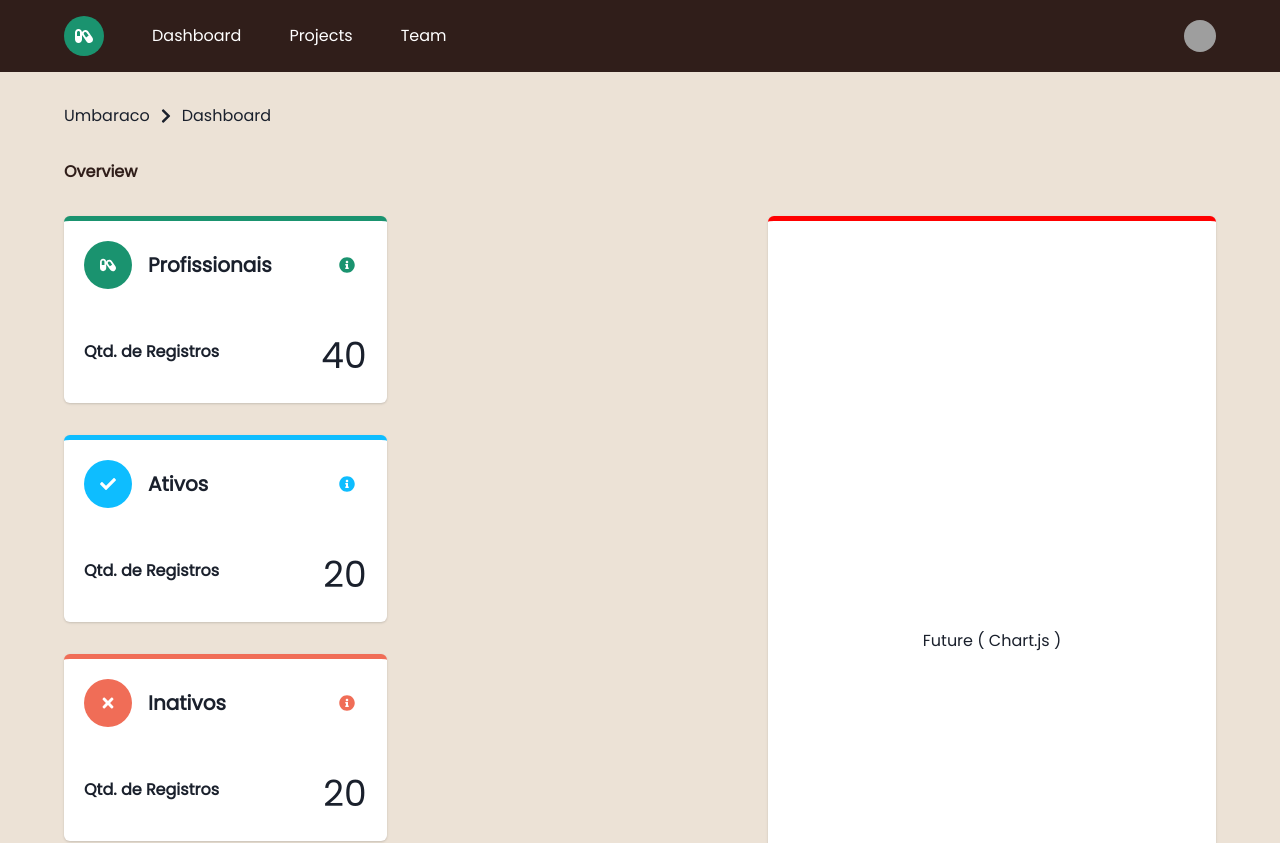
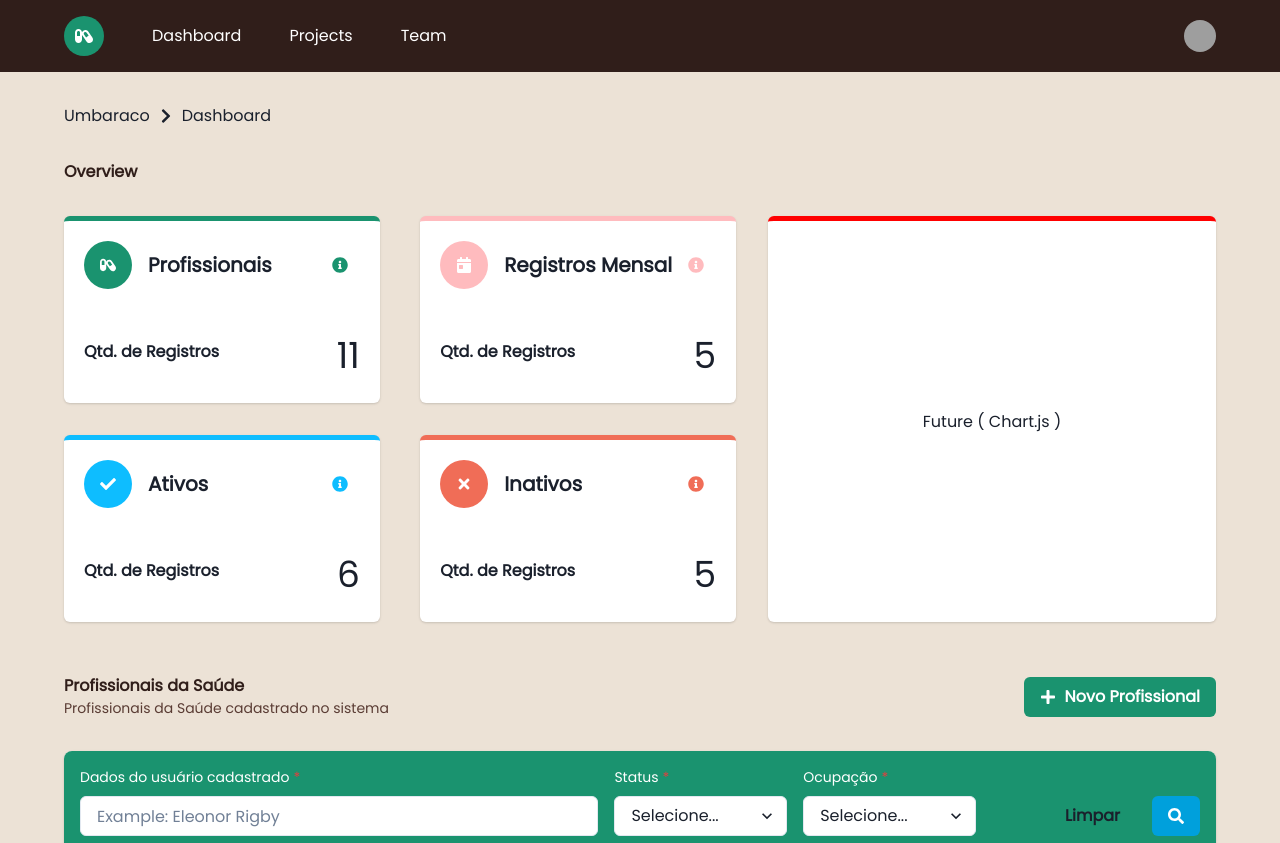
Before and after one commit to AlehSouza/health-care, a Next.js app: page /dashboard in a window 1280 px wide. Shown: the top 843 px of the page. Built offline with nearby package versions, Linux system fonts and the light colour scheme; grey boxes are pictures that could not be loaded.

Commit message:
feat: adjust layout of cards, add functions to update cards

```diff
--- a/src/app/components/dashboard-card/index.tsx
+++ b/src/app/components/dashboard-card/index.tsx
@@ -13,7 +13,14 @@ type IDashboardCard = {
 const Index = ({ title, color, icon, quantity, tooltip }: IDashboardCard) => {
     return (
         <Card
-            width={'48%'}
+            width={{
+                base: '0em',
+                sm: '100%',
+                md: '100%',
+                lg: '100%',
+                xl: '47%',
+                '2xl': '48%',
+            }}
             borderTop={`5px solid ${color}`}
         >
             <CardHeader>
--- a/src/app/components/table-doctors/index.tsx
+++ b/src/app/components/table-doctors/index.tsx
@@ -62,8 +62,8 @@ const Index = () => {
         const onSubmit = (e: any) => {
             const today = new Date()
             const year = today.getFullYear()
-            const month = today.getMonth()
-            const day = today.getDay()
+            const month = today.getMonth() + 1
+            const day = today.getDate()
 
             const created_at = `${year}-${month}-${day}`
             const address = `${e.street}, ${e.number} - ${e.cep}`
@@ -315,7 +315,6 @@ const Index = () => {
 
     // Modal Update
     const ModalUpdateProfessional = () => {
-
         const {
             register,
             handleSubmit,
@@ -324,8 +323,10 @@ const Index = () => {
 
         const handleUpdateProfessional = (e: Professional) => {
             const professionalToUpdate = professionals.find(professional => professional.id === selectedProfessional?.id);
+            // @ts-ignore
+            const draft = { ...e, status: e.status === "true" ? true : false }
             if (professionalToUpdate) {
-                updateProfessional({ ...professionalToUpdate, ...e });
+                updateProfessional({ ...professionalToUpdate, ...draft });
             }
             onCloseUpdate()
         }
--- a/src/app/dashboard/page.tsx
+++ b/src/app/dashboard/page.tsx
@@ -3,7 +3,10 @@
 import { Flex, Text } from '@chakra-ui/react'
 import { Breadcrumb, ChartProfessionals, DashboardCard, TableDoctors } from '../components'
 import { FaCalendarDay, FaCapsules, FaCheck, FaTimes } from 'react-icons/fa'
+import { useProfessional } from '@/contexts/professionalsContext'
+import { useCallback } from 'react'
 
+// Static, dont change
 const BreadcrumbPath = [
   {
     label: 'Umbaraco',
@@ -15,38 +18,62 @@ const BreadcrumbPath = [
   }
 ]
 
-const DashboardsCards = [
+const Dashboard = () => {
+  const { professionals, getAllProfessionals, getByStatus, getByActualMonth, } = useProfessional()
+
+  const DashboardCards = useCallback(() => {
+
+    const dashboardsInfos = [
       {
         title: 'Profissionais',
         tooltip: 'Quantidade de profissionais cadastrados na plataforma.',
         color: '#1A936F',
-    quantity: 40,
+        quantity: getAllProfessionals(),
         icon: <FaCapsules color="white" />
+      },
+      {
+        title: 'Registros Mensal',
+        tooltip: 'Quantidade de Profissionais cadastrados na plataforma este mês.',
+        color: '#FFBBBE',
+        quantity: getByActualMonth(),
+        icon: <FaCalendarDay color="white" />
       },
       {
         title: 'Ativos',
         tooltip: 'Quantidade de Profissionais cadastrados na plataforma com status igual a Ativo.',
         color: '#0EBDFF',
-    quantity: 20,
+        quantity: getByStatus(true),
         icon: <FaCheck color="white" />
       },
       {
         title: 'Inativos',
         tooltip: 'Quantidade de Profissionais cadastrados na plataforma com status igual a Inativo.',
         color: '#F06D57',
-    quantity: 20,
+        quantity: getByStatus(false),
         icon: <FaTimes color="white" />
-  },
-  {
-    title: 'Registros Mensal',
-    tooltip: 'Quantidade de Profissionais cadastrados na plataforma este mês.',
-    color: '#FFBBBE',
-    quantity: 5,
-    icon: <FaCalendarDay color="white" />
       },
     ]
 
-const Dashboard = () => {
+    return (
+      <Flex gap={8} py={8} width={'60%'} userSelect={'none'} flexWrap={'wrap'} justifyContent={'space-between'}>
+        {
+          dashboardsInfos.map((dashboardItem, index: number) => {
+            return (
+              <DashboardCard
+                quantity={dashboardItem.quantity}
+                tooltip={dashboardItem.tooltip}
+                title={dashboardItem.title}
+                color={dashboardItem.color}
+                icon={dashboardItem.icon}
+                key={index}
+              />
+            )
+          })
+        }
+      </Flex >
+    )
+  }, [professionals])
+
   return (
     <Flex
       backgroundColor={'#ECE2D6'}
@@ -62,22 +89,7 @@ const Dashboard = () => {
         Overview
       </Text>
       <Flex width={'100%'} gap={8}>
-        <Flex gap={8} py={8} width={'60%'} userSelect={'none'} flexWrap={'wrap'}>
-          {
-            DashboardsCards.map((dashboardItem, index: number) => {
-              return (
-                <DashboardCard
-                  quantity={dashboardItem.quantity}
-                  tooltip={dashboardItem.tooltip}
-                  title={dashboardItem.title}
-                  color={dashboardItem.color}
-                  icon={dashboardItem.icon}
-                  key={index}
-                />
-              )
-            })
-          }
-        </Flex>
+        <DashboardCards />
         <Flex gap={8} py={8} width={'40%'} userSelect={'none'}>
           <ChartProfessionals />
         </Flex>
--- a/src/contexts/professionalsContext.tsx
+++ b/src/contexts/professionalsContext.tsx
@@ -28,6 +28,9 @@ interface ProfessionalContextType {
     addProfessional: (newProfessional: Professional) => void,
     removeProfessional: (id: number) => void,
     updateProfessional: (updatedProfessional: Professional) => void,
+    getAllProfessionals: () => number,
+    getByStatus:(status: boolean) => number,
+    getByActualMonth: () => number,
 }
 
 const ProfessionalContext = createContext<ProfessionalContextType | undefined>(undefined)
@@ -51,7 +54,7 @@ export function ProviderProfessional({ children }: { children: ReactNode }) {
             "city": "São Paulo",
             "cfm": "ABC12345",
             "occupation": "Pediatria",
-            "created_at": "",
+            "created_at": "2024-03-28",
         },
         {
             "id": 1,
@@ -70,7 +73,7 @@ export function ProviderProfessional({ children }: { children: ReactNode }) {
             "city": "Belo Horizonte",
             "cfm": "DEF67890",
             "occupation": "Pediatria",
-            "created_at": "",
+            "created_at": "2024-03-28",
         },
         {
             "id": 2,
@@ -89,7 +92,7 @@ export function ProviderProfessional({ children }: { children: ReactNode }) {
             "city": "Rio de Janeiro",
             "cfm": "XYZ54321",
             "occupation": "Pediatria",
-            "created_at": "",
+            "created_at": "2024-03-28",
         },
         {
             "id": 3,
@@ -108,7 +111,7 @@ export function ProviderProfessional({ children }: { children: ReactNode }) {
             "city": "Curitiba",
             "cfm": "JKL54321",
             "occupation": "Pediatria",
-            "created_at": "",
+            "created_at": "2024-03-28",
         },
         {
             "id": 4,
@@ -127,7 +130,7 @@ export function ProviderProfessional({ children }: { children: ReactNode }) {
             "city": "Porto Alegre",
             "cfm": "GHI67890",
             "occupation": "Pediatria",
-            "created_at": "",
+            "created_at": "2024-03-28",
         },
         {
             "id": 5,
@@ -146,7 +149,7 @@ export function ProviderProfessional({ children }: { children: ReactNode }) {
             "city": "Recife",
             "cfm": "MNO12345",
             "occupation": "Pediatria",
-            "created_at": "",
+            "created_at": "2024-03-28",
         },
         {
             "id": 6,
@@ -165,7 +168,7 @@ export function ProviderProfessional({ children }: { children: ReactNode }) {
             "city": "Goiânia",
             "cfm": "PQR56789",
             "occupation": "Pediatria",
-            "created_at": "",
+            "created_at": "2024-04-28",
         },
         {
             "id": 7,
@@ -184,7 +187,7 @@ export function ProviderProfessional({ children }: { children: ReactNode }) {
             "city": "Fortaleza",
             "cfm": "STU67890",
             "occupation": "Pediatria",
-            "created_at": "",
+            "created_at": "2024-04-28",
         },
         {
             "id": 8,
@@ -203,7 +206,7 @@ export function ProviderProfessional({ children }: { children: ReactNode }) {
             "city": "Campo Grande",
             "cfm": "UVW12345",
             "occupation": "Pediatria",
-            "created_at": "",
+            "created_at": "2024-04-28",
         },
         {
             "id": 9,
@@ -222,7 +225,7 @@ export function ProviderProfessional({ children }: { children: ReactNode }) {
             "city": "Manaus",
             "cfm": "XYZ98765",
             "occupation": "Pediatria",
-            "created_at": "",
+            "created_at": "2024-04-28",
         },
         {
             "id": 10,
@@ -241,7 +244,7 @@ export function ProviderProfessional({ children }: { children: ReactNode }) {
             "city": "Belém",
             "cfm": "BCD23456",
             "occupation": "Pediatria",
-            "created_at": "",
+            "created_at": "2024-04-28",
         },
     ])
 
@@ -267,6 +270,31 @@ export function ProviderProfessional({ children }: { children: ReactNode }) {
         );
     }
 
+    const getAllProfessionals = () => {
+        return professionals.length
+    }
+
+    const getByStatus = (status: boolean) => {
+        // @ts-ignore
+        const draft = professionals.filter((professional) => professional.status === status || professional.status === `${status}`);
+        return draft.length
+    }
+
+    const getByActualMonth = () => {
+        const dataAtual = new Date();
+        const mesAtual = dataAtual.getMonth() + 1;
+
+        const draft = professionals.filter((profissional) => {
+            // @ts-ignore
+            const dataCriacao = new Date(profissional?.created_at);
+            const mesCriacao = dataCriacao.getMonth() + 1;
+
+            return mesCriacao === mesAtual;
+        });
+
+        return draft.length
+    }
+
     return (
         <ProfessionalContext.Provider
             value={{
@@ -275,6 +303,9 @@ export function ProviderProfessional({ children }: { children: ReactNode }) {
                 addProfessional,
                 removeProfessional,
                 updateProfessional,
+                getAllProfessionals,
+                getByStatus,
+                getByActualMonth,
             }}
         >
             {children}
```
Lines whose indentation alone changed are shown as unchanged.
